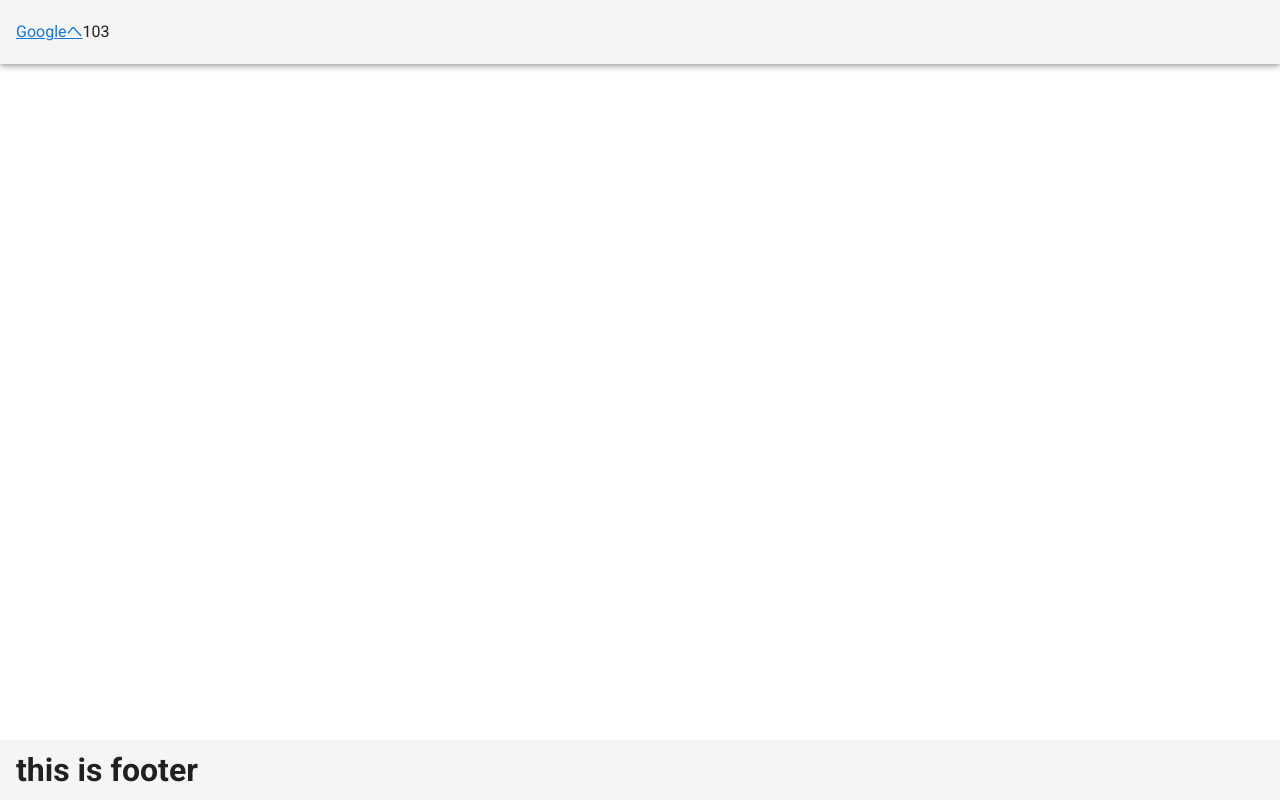
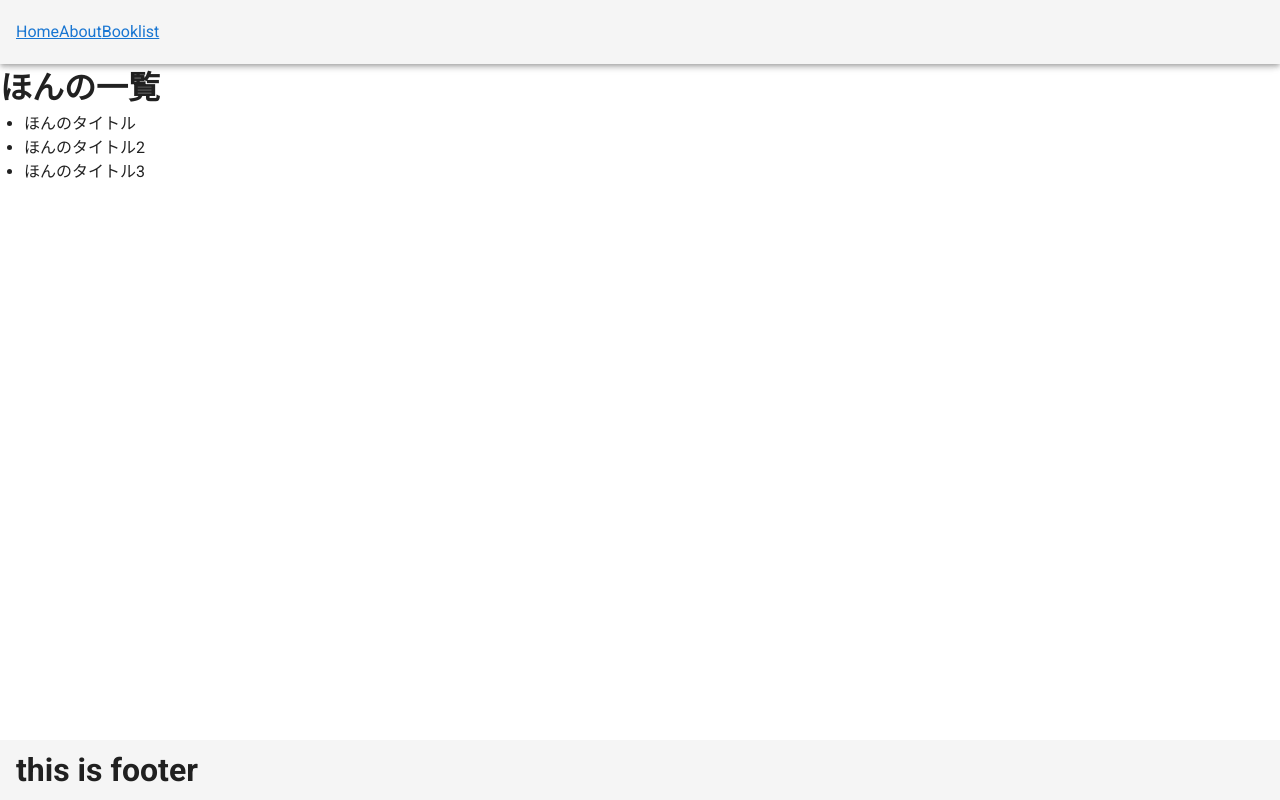
Before and after one commit to hamaa-affix/dev-vue, a Vue app in the folder dev-app/: page /#/book in a window 1280 px wide. Built offline with nearby package versions, Linux system fonts and the light colour scheme.

Commit message:
router demo

```diff
--- a/dev-app/src/App.vue
+++ b/dev-app/src/App.vue
@@ -2,7 +2,7 @@
   <v-app>
     <Header/>
     <v-main>
-      <router-view></router-view>
+      <router-view/>
     </v-main>
     <Footer/>
   </v-app>
--- a/dev-app/src/layouts/Header.vue
+++ b/dev-app/src/layouts/Header.vue
@@ -1,7 +1,8 @@
 <template>
   <v-app-bar app>
-    <a :href="toGoogle">Googleへ</a>
-    {{ totalPrace }}
+    <router-link to="/">Home</router-link>
+    <router-link to="Abouts">About</router-link>
+    <router-link to="/book">Booklist</router-link>
   </v-app-bar>
 </template>
 
@@ -9,15 +10,7 @@
 export default {
   data() {
     return {
-      toGoogle: "https:google.com",
-      price: 100,
-      number: 3
     }
-  },
-  computed: {
-    totalPrace() {
-      return this.price + this.number
-    },
   }
 }
 </script>
--- a/dev-app/src/router/index.js
+++ b/dev-app/src/router/index.js
@@ -1,15 +1,40 @@
 import Vue from 'vue';
 import Router from 'vue-router';
 import Home from '../views/Home.vue';
+import About from '../views/About.vue';
+import BookList from '../views/BookList.vue';
+import BookDetail from '@/views/BookDetail'
 
 Vue.use(Router);
 
 export default new Router({
   routes: [
     {
-      path: '/',
+      path: '/home',
       name: 'Home',
       component: Home
     },
+    {
+      path: '/about',
+      name: 'About',
+      component: About
+    },
+    {
+      path: '/book',
+      name: 'BookList',
+      component: BookList,
+    },
+    {
+      name: 'BookDetail',
+      path: '/book/:id',
+      params: {},
+      component: BookDetail,
+      //router-componentにpropsを渡す(pramsとして)
+      props: route => ({
+        id: route.params.id,
+        title: route.params.title,
+        content: route.params.content
+      })
+    }
   ]
 })
--- /dev/null
+++ b/dev-app/src/views/BookDetail.vue
@@ -0,0 +1,18 @@
+<template>
+  <div>
+    <h1>本の詳細</h1>
+    <p>タイトル</p>{{ title }}
+    <br>
+    {{ content }}
+  </div>
+</template>
+
+<script>
+export default {
+  props: {
+    id: Number,
+    title: String,
+    content: String
+  }
+}
+</script>
--- /dev/null
+++ b/dev-app/src/views/BookList.vue
@@ -0,0 +1,47 @@
+<template>
+  <div>
+    <h1>ほんの一覧</h1>
+    <ul>
+      <li
+        @click="showBookDetail(book.id)"
+        v-for="book in books"
+        :key="book.id"
+      >
+        {{ book.title }}
+      </li>
+    </ul>
+  </div>
+</template>
+
+<script>
+export default {
+  name: 'BookList',
+  data() {
+    return {
+      bookIndex: -1,
+      books: [
+        {id:1, title:'ほんのタイトル', content: '本の内容'},
+        {id:2, title:'ほんのタイトル2', content: '本の内容2'},
+        {id:3, title:'ほんのタイトル3', content: '本の内容3'},
+      ]
+    }
+  },
+  methods: {
+    showBookDetail(id) {
+      //配列の場合は頭が0スタートなので
+      this.bookIndex = id - 1;
+      console.log(this.bookIndex);
+      this.$router.push({  //クリックしたタイミングでparamsを渡す。
+        //nemeはrouter(index.js)で設定した名前
+        name: 'BookDetail',
+        params: {
+          //idの設定、booksの配列の何番目のidを取得するか
+          id: this.books[this.bookIndex].id,
+          title: this.books[this.bookIndex].title,
+          content: this.books[this.bookIndex].content
+        }
+      })
+    }
+  },
+}
+</script>
--- a/dev-app/src/views/Home.vue
+++ b/dev-app/src/views/Home.vue
@@ -12,6 +12,7 @@
 export default {
   data() {
     return {
+
     }
   }
 }
```
Also changed, not shown: dev-app/src/router/README.md (added), dev-app/src/views/About.vue (added).
